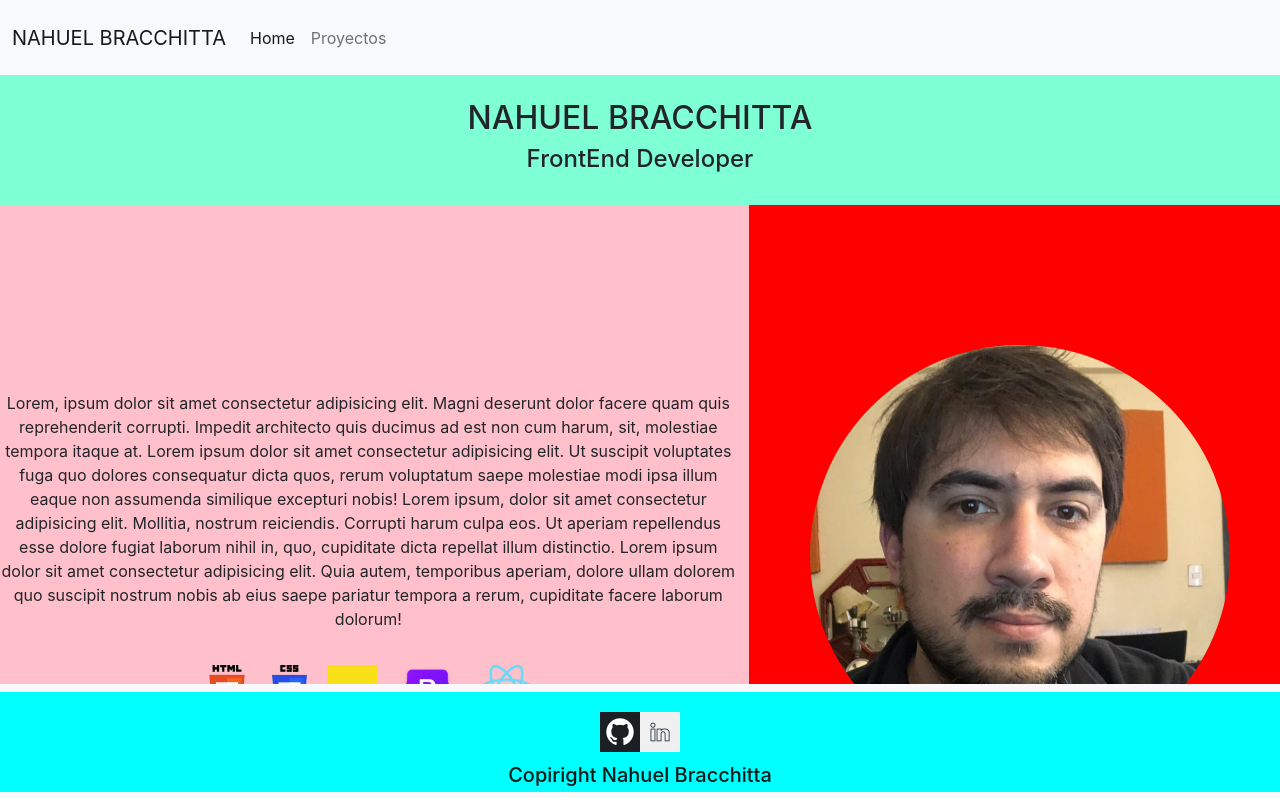
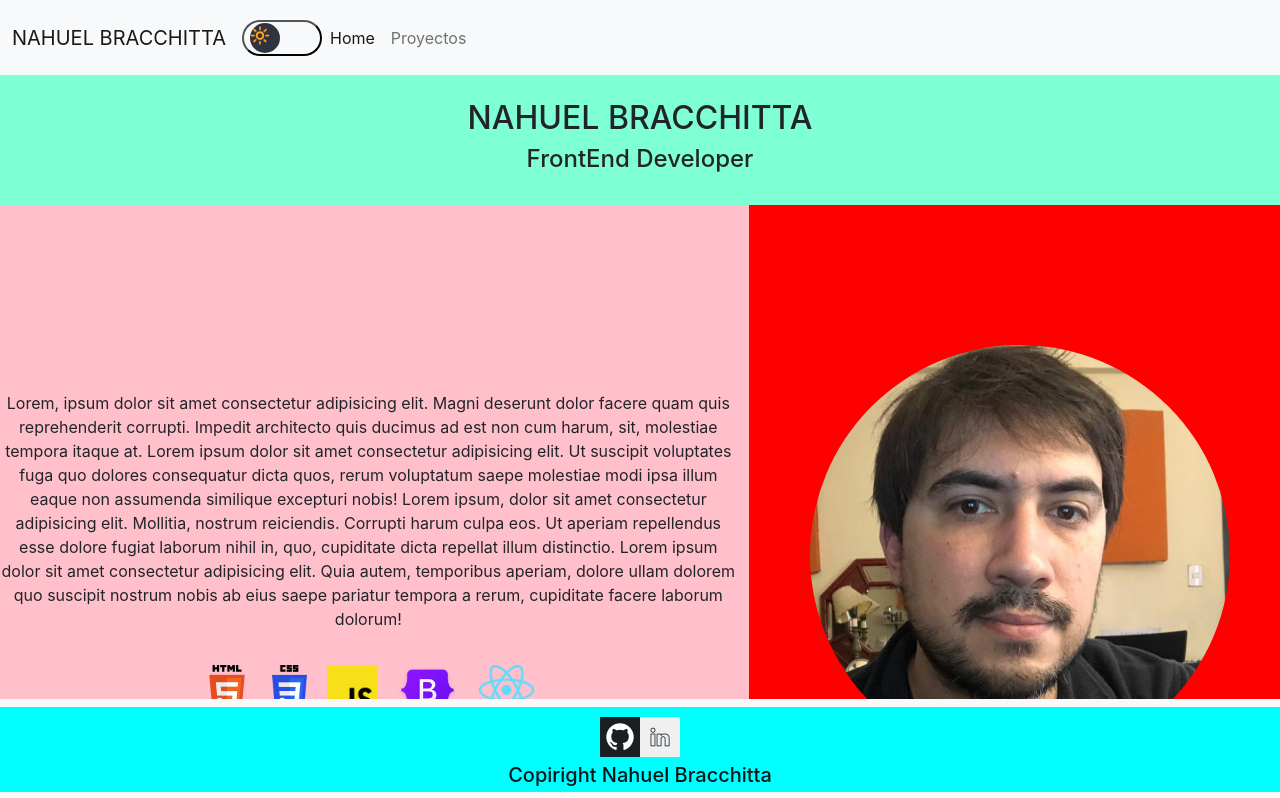
Before and after one commit to MrFontina/NB, a React (Create React App) app: page / in a window 1280 px wide. Shown: the top 798 px of the page. Built offline with nearby package versions, Linux system fonts and the light colour scheme.

Commit message:
anda theme

```diff
--- a/src/App.js
+++ b/src/App.js
@@ -7,12 +7,16 @@ import Footer from "./Components/Footer/Footer";
 import { BrowserRouter, Routes, Route } from "react-router-dom";
 
 
+
+
 function App() {
+
+
+
   return (
     <>
     <BrowserRouter>
     <NavBar/>
-
     <Routes>
     <Route path="/" element={<About/> } />
     <Route path="/proyectos"  element={<Proyectos/>} />
--- a/src/Components/Footer/footer.css
+++ b/src/Components/Footer/footer.css
@@ -7,7 +7,7 @@
 .logos{
    display: flex;
    flex-direction: column;
-   height: 100px;
+   height: 85px;
    background-color: aqua;
-   padding-top: 20px;
+   padding-top: 10px;
 }
--- a/src/Components/NavBar/NavBar.jsx
+++ b/src/Components/NavBar/NavBar.jsx
@@ -1,10 +1,34 @@
 import { Link } from "react-router-dom"
-
+import { useState, useEffect } from "react";
+import './navBar.css'
 
 
 
 function NavBar() {
 
+
+  const [darkMode, setDarkMode] = useState(false)
+
+  useEffect(() => {
+    const json = localStorage.getItem("site-dark-mode");
+    const currentMode = JSON.parse(json);
+    if (currentMode) {
+      setDarkMode(true);
+    } else {
+      setDarkMode(false);
+    }
+  }, []);
+
+
+  useEffect(()=>{
+    if(darkMode){
+      document.body.classList.add("dark");
+    }else{
+      document.body.classList.remove("dark");
+    }
+    const json = JSON.stringify(darkMode);
+    localStorage.setItem("site-dark-mode", json);
+  }, [darkMode]);
 
   return (
 
@@ -12,6 +36,11 @@ function NavBar() {
 <nav className="navBarClass navbar navbar-expand-lg bg-light " style={{height:"75px"}}>
   <div className="container-fluid ">
     <Link className="navbar-brand" to="/">NAHUEL BRACCHITTA</Link>
+    <label>
+    <button className="dark-mode-toggle" onClick={() => setDarkMode(!darkMode)}>
+    <div className="dark-mode-slider" >{darkMode ? "🌙" : "🔆"}</div>
+    </button>
+    </label>
     <button className="navbar-toggler" type="button" data-bs-toggle="collapse" data-bs-target="#navbarNavAltMarkup" aria-controls="navbarNavAltMarkup" aria-expanded="false" aria-label="Toggle navigation">
       <span className="navbar-toggler-icon"></span>
     </button>
--- /dev/null
+++ b/src/Components/NavBar/navBar.css
@@ -0,0 +1,32 @@
+.modo {
+    display: flex;
+
+}
+
+
+.dark-mode-toggle {
+    width: 80px;
+    height: 36px;
+    border-radius: 50px;
+    top: 0;
+    left: 0;
+    background-color: transparent;
+
+  }
+  .dark-mode-toggle svg {
+    fill: #000;
+  }
+  .dark-mode-slider {
+    height: 30px;
+    width: 30px;
+    border-radius: 50%;
+    background-color: #2e3440;
+    display: flex;
+    position: relative;
+    transform: translateX(0px);
+    transition: all 0.2s ease;
+  }
+
+  .dark .dark-mode-slider {
+    transform: translateX(45px);
+  }
--- a/src/index.css
+++ b/src/index.css
@@ -11,3 +11,11 @@ code {
   font-family: source-code-pro, Menlo, Monaco, Consolas, 'Courier New',
     monospace;
 }
+
+.dark {
+  background: black;
+  color: white;
+}
+.dark h1 {
+  color: white;
+}
```
Also changed, not shown: src/App.css (deleted, +0 -38 lines).
